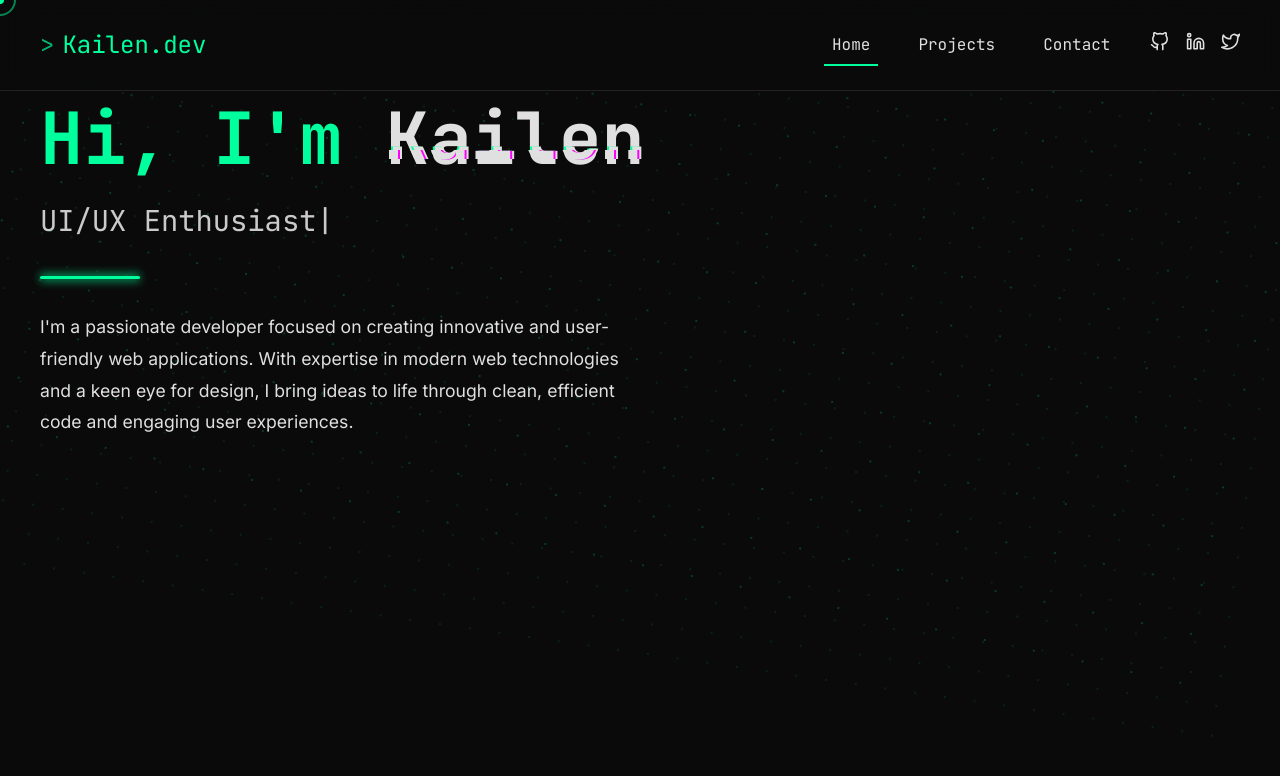
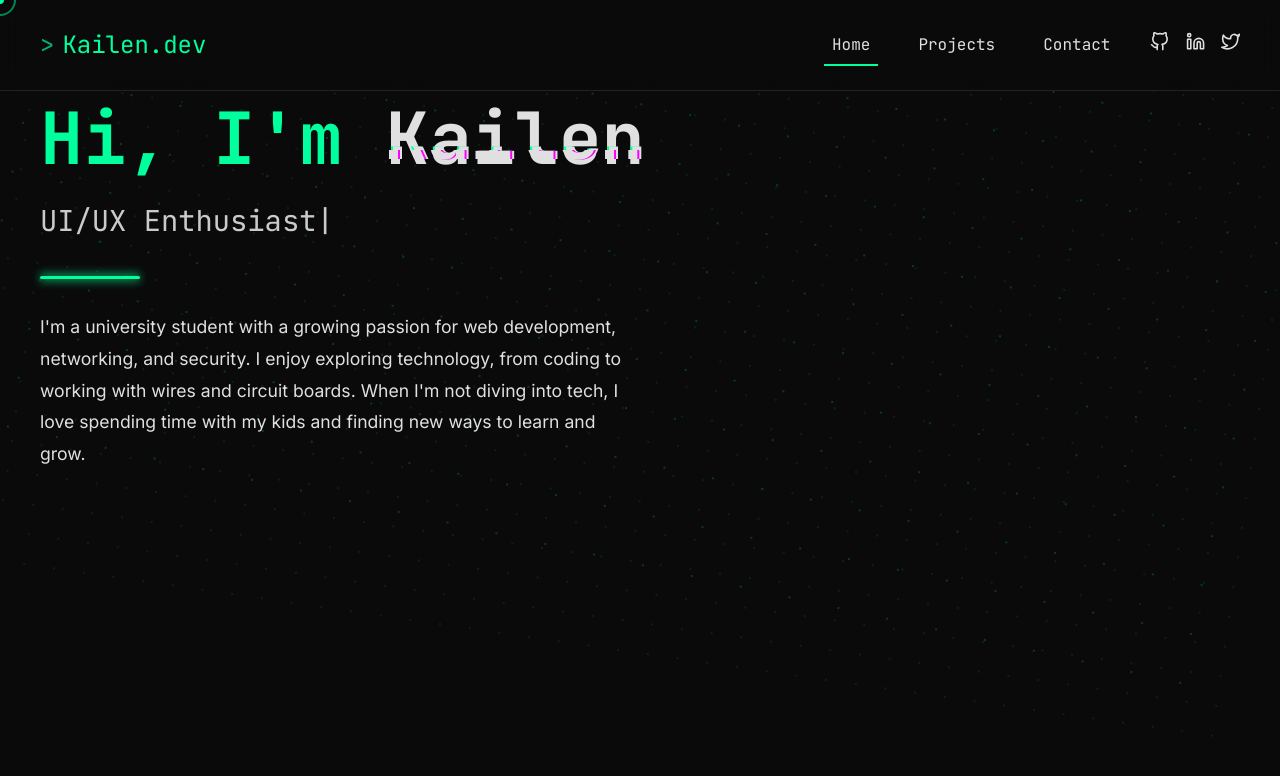
Before and after one commit to Kailen-Howard/Portfolio-Site, a React (Vite) app: page / in a window 1280 px wide. Shown: the top 776 px of the page. Built offline with nearby package versions, Linux system fonts and the light colour scheme.

Commit message:
Updated homepage short bio.

```diff
--- a/src/components/Home.jsx
+++ b/src/components/Home.jsx
@@ -162,9 +162,11 @@ const Home = () => {
           animate={{ y: 0, opacity: 1 }}
           transition={{ duration: 0.5, delay: 0.4 }}
         >
-          I'm a passionate developer focused on creating innovative and user-friendly web applications.
-          With expertise in modern web technologies and a keen eye for design, I bring ideas to life
-          through clean, efficient code and engaging user experiences.
+          I'm a university student with a growing passion for web development,
+          networking, and security. I enjoy exploring technology, from coding to working
+          with wires and circuit boards.
+
+          When I'm not diving into tech, I love spending time with my kids and finding new ways to learn and grow.
         </Description>
       </HeroContent>
     </HomeContainer>
```
